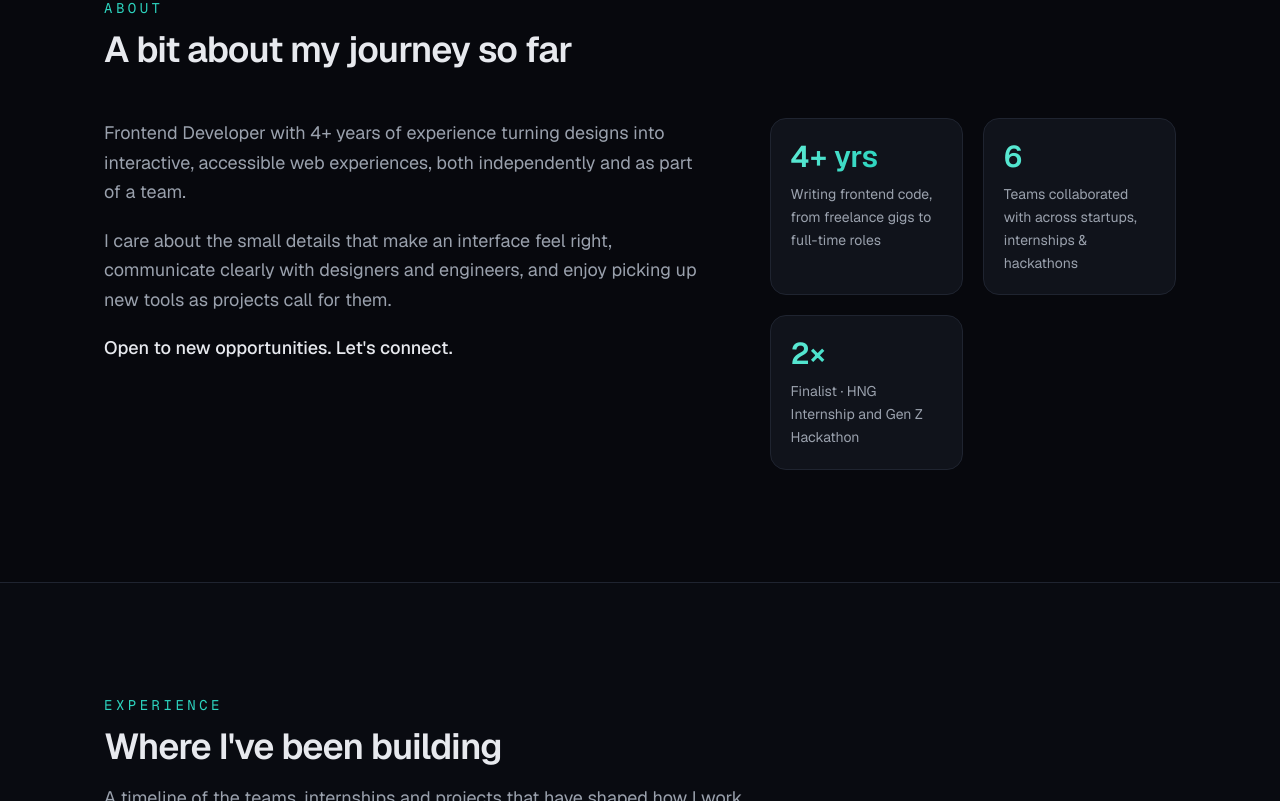
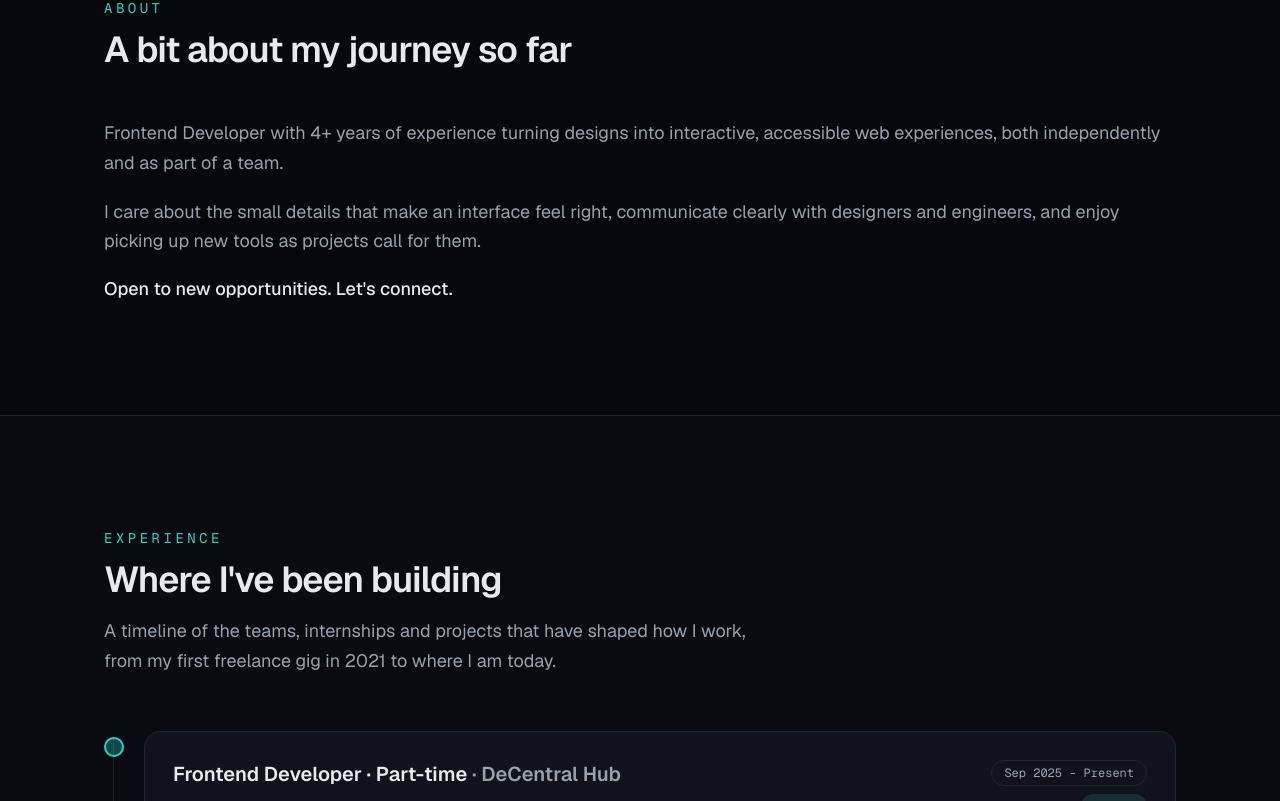
Before and after one commit to xOluwaseyi/Portfolio, a Next.js app: page / in a window 1280 px wide. Shown: the part 919-1720 px from the top of the page. Built offline with nearby package versions, Linux system fonts and the light colour scheme.

Commit message:
feat: simplify About section, tweak DeCentral Hub role, and polish README

```diff
--- a/src/components/About.tsx
+++ b/src/components/About.tsx
@@ -9,12 +9,6 @@ const paragraphs = [
 ];
 
 const cta = "Open to new opportunities. Let's connect.";
-
-const stats = [
-  { value: "4+ yrs", label: "Writing frontend code, from freelance gigs to full-time roles" },
-  { value: "6", label: "Teams collaborated with across startups, internships & hackathons" },
-  { value: "2×", label: "Finalist · HNG Internship and Gen Z Hackathon" },
-];
 
 const fadeUp = {
   hidden: { opacity: 0, y: 20 },
@@ -34,8 +28,7 @@ export default function About() {
           title="A bit about my journey so far"
         />
 
-        <div className="mt-12 grid grid-cols-1 gap-14 lg:grid-cols-[1.2fr_0.8fr]">
-          <div className="space-y-5">
+        <div className="mt-12 space-y-5">
           {paragraphs.map((text, i) => (
             <motion.p
               key={text}
@@ -61,28 +54,6 @@ export default function About() {
             {cta}
           </motion.p>
         </div>
-
-          <div className="grid grid-cols-2 gap-4 sm:gap-5">
-            {stats.map((stat, i) => (
-              <motion.div
-                key={stat.label}
-                variants={fadeUp}
-                initial="hidden"
-                whileInView="visible"
-                viewport={{ once: true, margin: "-80px" }}
-                custom={i * 0.08}
-                className="rounded-2xl border border-border bg-surface p-5 transition-colors hover:border-accent/40"
-              >
-                <p className="text-2xl font-semibold text-gradient sm:text-3xl">
-                  {stat.value}
-                </p>
-                <p className="mt-2 text-sm leading-relaxed text-muted">
-                  {stat.label}
-                </p>
-              </motion.div>
-            ))}
-          </div>
-        </div>
       </div>
     </section>
   );
--- a/src/data/experience.ts
+++ b/src/data/experience.ts
@@ -13,12 +13,12 @@ export interface ExperienceEntry {
 export const experience: ExperienceEntry[] = [
   {
     company: "DeCentral Hub",
-    role: "Frontend Developer",
+    role: "Frontend Developer · Part-time",
     start: "Sep 2025",
     end: "Present",
     badge: "Current",
     highlights: [
-      "Lead frontend developer across client projects including a food-delivery admin dashboard and a Web3 payments developer portal, built with Next.js, React and TypeScript.",
+      "Lead frontend developer across client projects including a food-delivery admin dashboard and a payments developer portal, built with Next.js, React and TypeScript.",
       "Built the developer portal's API key management, webhooks and billing from scratch.",
       "Built sandbox testing, transaction history and request logs.",
       "Extracted a major feature area from a production monorepo into its own standalone app, with zero disruption.",
```
Also changed, not shown: 1 other file (tests, documents, lock files or other folders). Lines whose indentation alone changed are shown as unchanged.
